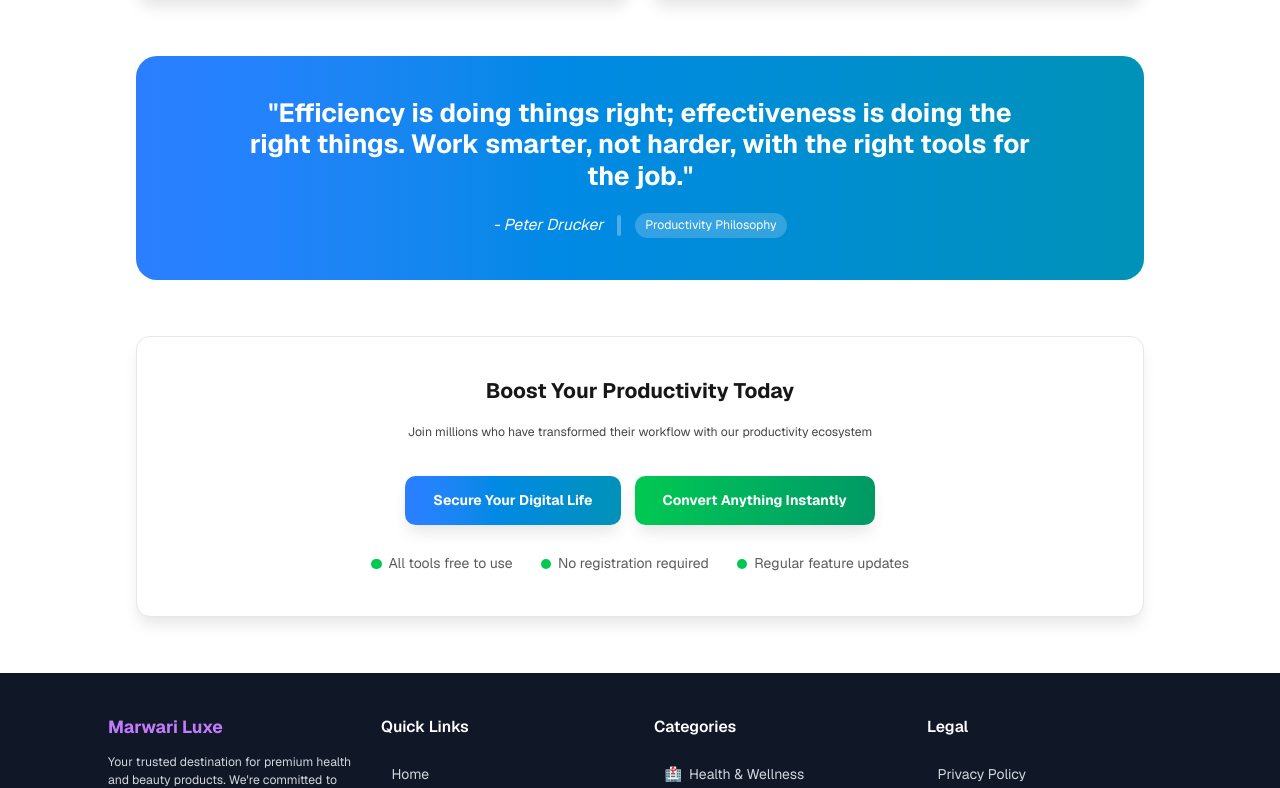
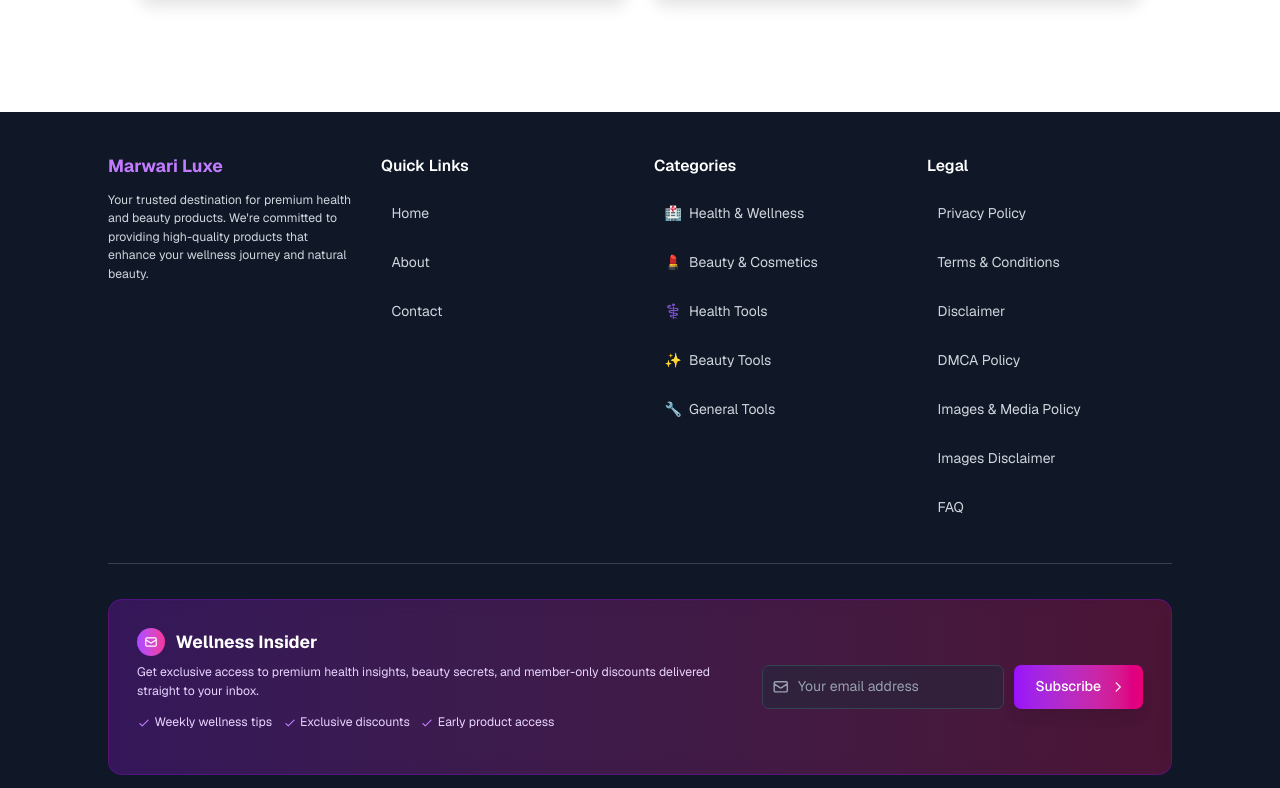
Before and after one commit to salman-haroon-marwari/marwari-luxe-app, a Next.js app: page /tools/general in a window 1280 px wide. Shown: the part 2316-3104 px from the top of the page. Built offline with nearby package versions, Linux system fonts and the light colour scheme.

Commit message:
Fix duplicate footer issue on general tools page

```diff
--- a/src/app/categories/general/page.tsx
+++ b/src/app/categories/general/page.tsx
@@ -355,44 +355,10 @@
             </div>
           </div>
 
-          {/* Enhanced Call to Action */}
-          <div className="bg-white dark:bg-gray-800 rounded-2xl p-8 md:p-12 text-center shadow-lg border border-gray-200 dark:border-gray-700">
-            <h2 className="text-3xl md:text-4xl font-bold text-foreground mb-6">Boost Your Productivity Today</h2>
-            <p className="text-xl text-foreground/80 mb-10 max-w-2xl mx-auto">
-              Join millions who have transformed their workflow with our productivity ecosystem
-            </p>
-            <div className="flex flex-col sm:flex-row gap-4 justify-center mb-8">
-              <a
-                href="/tools/general/password-generator"
-                className="px-8 py-4 bg-gradient-to-r from-blue-500 to-cyan-600 text-white font-bold rounded-xl hover:from-blue-600 hover:to-cyan-700 transition-all duration-300 shadow-lg hover:shadow-xl transform hover:-translate-y-1"
-              >
-                Secure Your Digital Life
-              </a>
-              <a
-                href="/tools/general/unit-converter"
-                className="px-8 py-4 bg-gradient-to-r from-emerald-500 to-teal-600 text-white font-bold rounded-xl hover:from-emerald-600 hover:to-teal-700 transition-all duration-300 shadow-lg hover:shadow-xl transform hover:-translate-y-1"
-              >
-                Convert Anything Instantly
-              </a>
-            </div>
-            <div className="flex flex-wrap justify-center gap-8 text-foreground/70">
-              <div className="flex items-center">
-                <div className="w-3 h-3 rounded-full bg-green-500 mr-2"></div>
-                <span>All tools free to use</span>
-              </div>
-              <div className="flex items-center">
-                <div className="w-3 h-3 rounded-full bg-green-500 mr-2"></div>
-                <span>No registration required</span>
-              </div>
-              <div className="flex items-center">
-                <div className="w-3 h-3 rounded-full bg-green-500 mr-2"></div>
-                <span>Regular feature updates</span>
-              </div>
-            </div>
-          </div>
+
         </div>
       </main>
-
+      <Footer />
     </div>
   );
 }
--- a/src/app/tools/general/page.tsx
+++ b/src/app/tools/general/page.tsx
@@ -305,59 +305,12 @@
             </div>
           </section>
 
-          {/* Enhanced Productivity Quote */}
-          <div className="bg-gradient-to-r from-blue-500 to-cyan-600 rounded-3xl p-8 md:p-12 text-white mb-16">
-            <div className="max-w-4xl mx-auto text-center">
-              <blockquote className="text-2xl md:text-3xl font-bold mb-6">
-                "Efficiency is doing things right; effectiveness is doing the right things. Work smarter, not harder, with the right tools for the job."
-              </blockquote>
-              <div className="flex flex-col md:flex-row justify-center items-center gap-4">
-                <cite className="text-lg">- Peter Drucker</cite>
-                <div className="hidden md:block w-1 h-6 bg-white/30 rounded-full"></div>
-                <span className="text-sm bg-white/20 px-3 py-1 rounded-full">Productivity Philosophy</span>
-              </div>
-            </div>
-          </div>
 
-          {/* Enhanced Call to Action */}
-          <div className="bg-white dark:bg-gray-800 rounded-2xl p-8 md:p-12 text-center shadow-lg border border-gray-200 dark:border-gray-700">
-            <h2 className="text-3xl md:text-4xl font-bold text-foreground mb-6">Boost Your Productivity Today</h2>
-            <p className="text-xl text-foreground/80 mb-10 max-w-2xl mx-auto">
-              Join millions who have transformed their workflow with our productivity ecosystem
-            </p>
-            <div className="flex flex-col sm:flex-row gap-4 justify-center mb-8">
-              <a
-                href="/tools/general/password-generator"
-                className="px-8 py-4 bg-gradient-to-r from-blue-500 to-cyan-600 text-white font-bold rounded-xl hover:from-blue-600 hover:to-cyan-700 transition-all duration-300 shadow-lg hover:shadow-xl transform hover:-translate-y-1"
-              >
-                Secure Your Digital Life
-              </a>
-              <a
-                href="/tools/general/unit-converter"
-                className="px-8 py-4 bg-gradient-to-r from-green-500 to-emerald-600 text-white font-bold rounded-xl hover:from-green-600 hover:to-emerald-700 transition-all duration-300 shadow-lg hover:shadow-xl transform hover:-translate-y-1"
-              >
-                Convert Anything Instantly
-              </a>
-            </div>
-            <div className="flex flex-wrap justify-center gap-8 text-foreground/70">
-              <div className="flex items-center">
-                <div className="w-3 h-3 rounded-full bg-green-500 mr-2"></div>
-                <span>All tools free to use</span>
-              </div>
-              <div className="flex items-center">
-                <div className="w-3 h-3 rounded-full bg-green-500 mr-2"></div>
-                <span>No registration required</span>
-              </div>
-              <div className="flex items-center">
-                <div className="w-3 h-3 rounded-full bg-green-500 mr-2"></div>
-                <span>Regular feature updates</span>
-              </div>
-            </div>
-          </div>
+
+          {/* Enhanced Call to Action section removed to avoid footer duplication */}
         </div>
       </main>
 
-      <Footer />
     </div>
   );
 }
```
